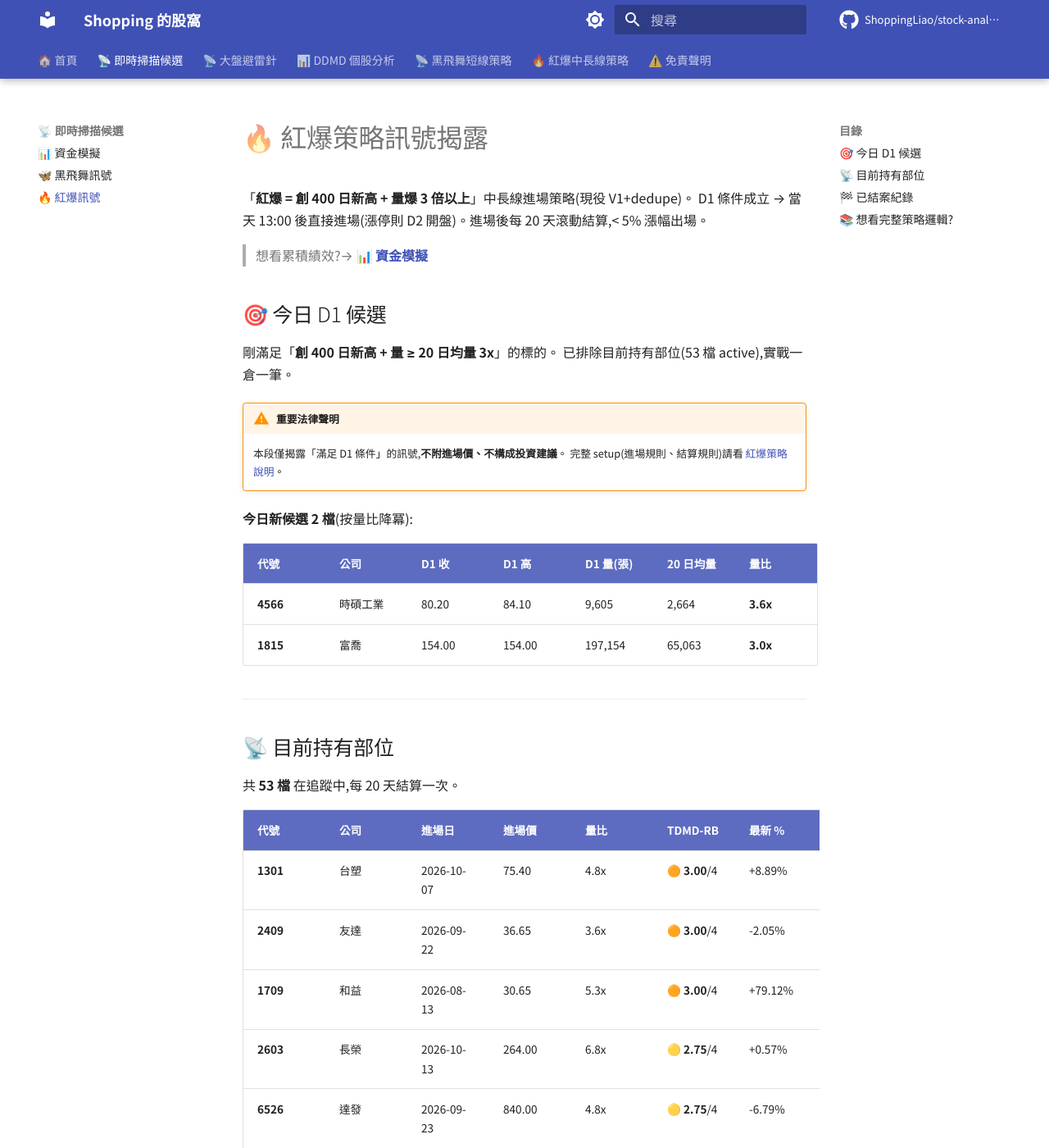
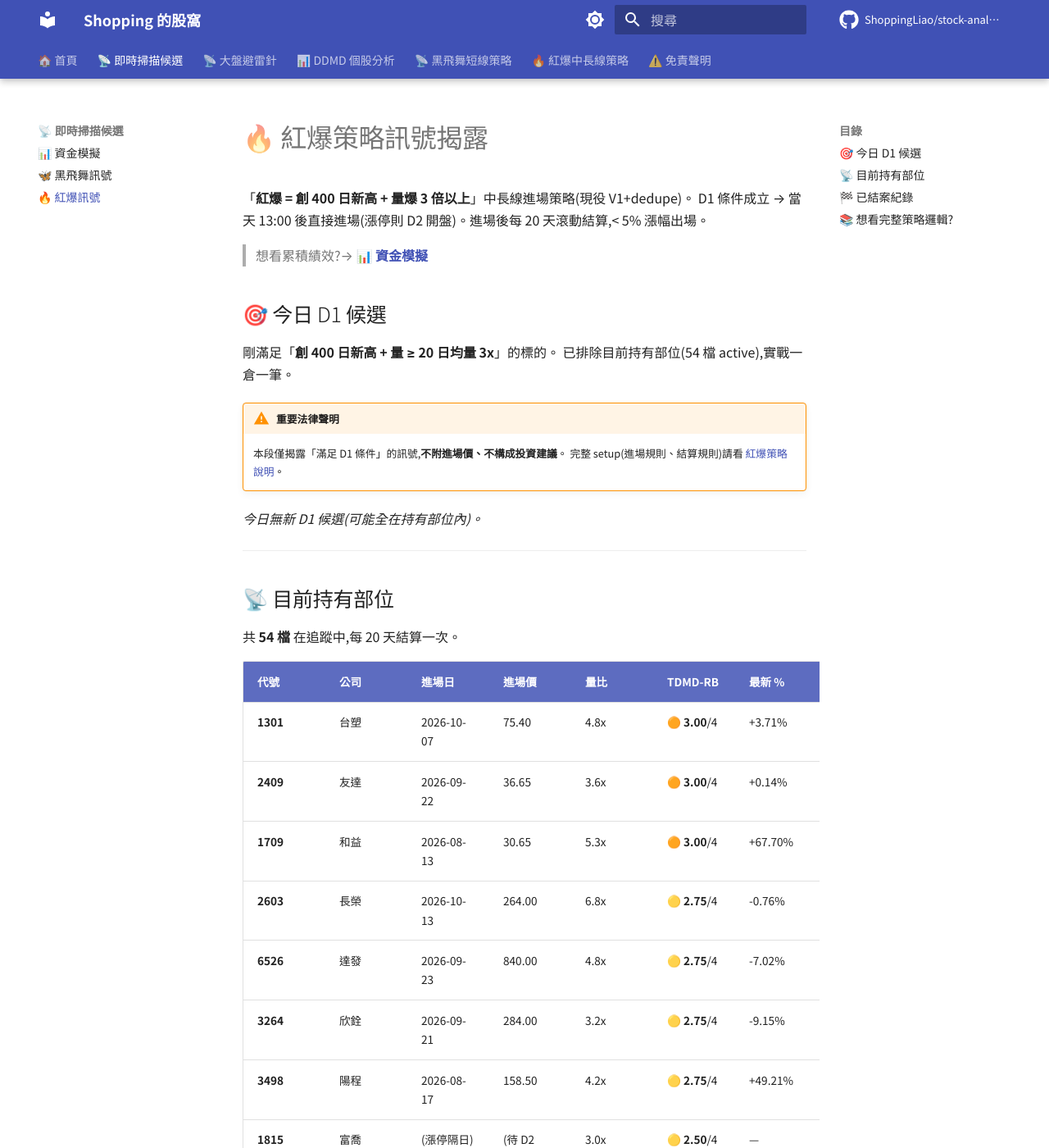
Before and after one commit to ShoppingLiao/stock-analysis-public, an MkDocs documentation site: the page built from docs/signals_red_burst.md, in a window 1280 px wide and 1400 px high. Shown: the whole window at 82% size. Built offline with MkDocs 1.6.1 and Material for MkDocs 9.7.7, drawn with Linux system fonts in a browser that asks for light colours; comment, search, counter and statistics services are not loaded; some of the changed text lies outside the part shown.

Commit message:
docs(signals): update BB + RB + capital (2026-10-19)

```diff
--- a/docs/signals_red_burst.md
+++ b/docs/signals_red_burst.md
@@ -8,80 +8,76 @@ D1 條件成立 → 當天 13:00 後直接進場(漲停則 D2 開盤)。進場
 ## 🎯 今日 D1 候選
 
 剛滿足「**創 400 日新高 + 量 ≥ 20 日均量 3x**」的標的。
-已排除目前持有部位(53 檔 active),實戰一倉一筆。
+已排除目前持有部位(54 檔 active),實戰一倉一筆。
 
 !!! warning "重要法律聲明"
     本段僅揭露「滿足 D1 條件」的訊號,**不附進場價、不構成投資建議**。
     完整 setup(進場規則、結算規則)請看 [紅爆策略說明](about/strategy_red_burst.md)。
 
-**今日新候選 2 檔**(按量比降冪):
-
-| 代號 | 公司 | D1 收 | D1 高 | D1 量(張) | 20 日均量 | 量比 |
-|------|------|-------|-------|-----------|-----------|------|
-| **4566** | 時碩工業 | 80.20 | 84.10 | 9,605 | 2,664 | **3.6x** |
-| **1815** | 富喬 | 154.00 | 154.00 | 197,154 | 65,063 | **3.0x** |
+*今日無新 D1 候選(可能全在持有部位內)。*
 
 ---
 
 ## 📡 目前持有部位
 
-共 **53 檔** 在追蹤中,每 20 天結算一次。
+共 **54 檔** 在追蹤中,每 20 天結算一次。
 
 | 代號 | 公司 | 進場日 | 進場價 | 量比 | TDMD-RB | 最新 % | MFE | MAE | review |
 |------|------|--------|--------|------|---------|--------|-----|-----|--------|
-| **1301** | 台塑 | 2026-10-07 | 75.40 | 4.8x | 🟠 **3.00**/4 | +8.89% | +18.57% | +1.59% | 0/10 |
-| **2409** | 友達 | 2026-09-22 | 36.65 | 3.6x | 🟠 **3.00**/4 | -2.05% | +18.83% | -8.87% | 0/10 |
-| **1709** | 和益 | 2026-08-13 | 30.65 | 5.3x | 🟠 **3.00**/4 | +79.12% | +116.31% | -3.75% | 2/10 |
-| **2603** | 長榮 | 2026-10-13 | 264.00 | 6.8x | 🟡 **2.75**/4 | +0.57% | +2.46% | -3.60% | 0/10 |
-| **6526** | 達發 | 2026-09-23 | 840.00 | 4.8x | 🟡 **2.75**/4 | -6.79% | +5.36% | -10.12% | 0/10 |
-| **3264** | 欣銓 | 2026-09-21 | 284.00 | 3.2x | 🟡 **2.75**/4 | -8.98% | +2.64% | -16.20% | 0/10 |
-| **3498** | 陽程 | 2026-08-17 | 158.50 | 4.2x | 🟡 **2.75**/4 | +49.84% | +62.15% | -3.15% | 2/10 |
-| **6505** | 台塑化 | 2026-10-14 | 119.50 | 4.6x | 🟡 **2.50**/4 | +2.51% | +2.51% | -9.62% | 0/10 |
+| **1301** | 台塑 | 2026-10-07 | 75.40 | 4.8x | 🟠 **3.00**/4 | +3.71% | +18.57% | +1.59% | 0/10 |
+| **2409** | 友達 | 2026-09-22 | 36.65 | 3.6x | 🟠 **3.00**/4 | +0.14% | +18.83% | -8.87% | 0/10 |
+| **1709** | 和益 | 2026-08-13 | 30.65 | 5.3x | 🟠 **3.00**/4 | +67.70% | +116.31% | -3.75% | 2/10 |
+| **2603** | 長榮 | 2026-10-13 | 264.00 | 6.8x | 🟡 **2.75**/4 | -0.76% | +2.46% | -3.60% | 0/10 |
+| **6526** | 達發 | 2026-09-23 | 840.00 | 4.8x | 🟡 **2.75**/4 | -7.02% | +5.36% | -11.43% | 0/10 |
+| **3264** | 欣銓 | 2026-09-21 | 284.00 | 3.2x | 🟡 **2.75**/4 | -9.15% | +2.64% | -16.20% | 0/10 |
+| **3498** | 陽程 | 2026-08-17 | 158.50 | 4.2x | 🟡 **2.75**/4 | +49.21% | +62.15% | -3.15% | 2/10 |
+| **1815** | 富喬 | (漲停隔日) | (待 D2 open) | 3.0x | 🟡 **2.50**/4 | — | — | — | 0/10 |
+| **6505** | 台塑化 | 2026-10-14 | 119.50 | 4.6x | 🟡 **2.50**/4 | -2.93% | +7.11% | -9.62% | 0/10 |
 | **4938** | 和碩 | 2026-10-13 | 102.50 | 8.4x | 🟡 **2.50**/4 | -0.49% | +0.49% | -6.34% | 0/10 |
-| **1326** | 台化 | 2026-10-08 | 77.60 | 3.1x | 🟡 **2.50**/4 | +1.42% | +10.95% | -4.64% | 0/10 |
-| **6672** | 騰輝電子-KY | 2026-10-01 | 405.50 | 3.0x | 🟡 **2.50**/4 | +45.75% | +49.20% | -0.37% | 0/10 |
-| **3094** | 聯傑 | 2026-09-04 | 46.50 | 5.8x | 🟡 **2.50**/4 | +23.44% | +58.06% | -13.33% | 1/10 |
-| **2887** | 台新新光金 | 2026-08-31 | 38.55 | 3.6x | 🟡 **2.50**/4 | +10.12% | +16.21% | +0.78% | 1/10 |
-| **6214** | 精誠 | 2026-08-17 | 175.50 | 10.6x | 🟡 **2.50**/4 | +12.54% | +15.38% | -1.14% | 2/10 |
-| **1434** | 福懋 | 2026-10-14 | 20.70 | 5.7x | 🟡 **2.25**/4 | -1.45% | +0.48% | -5.07% | 0/10 |
-| **6834** | 天二科技 | 2026-10-14 | 162.50 | 3.4x | 🟡 **2.25**/4 | -12.31% | -2.46% | -14.46% | 0/10 |
-| **6278** | 台表科 | 2026-10-13 | 264.00 | 4.4x | 🟡 **2.25**/4 | +13.07% | +19.13% | +6.82% | 0/10 |
-| **9103** | 美德醫療-DR | 2026-10-13 | 7.02 | 22.6x | 🟡 **2.25**/4 | -14.39% | +0.00% | -17.66% | 0/10 |
-| **3265** | 台星科 | 2026-10-12 | 262.00 | 4.4x | 🟡 **2.25**/4 | +2.67% | +11.64% | -4.01% | 0/10 |
-| **6257** | 矽格 | 2026-10-07 | 278.00 | 3.3x | 🟡 **2.25**/4 | -9.35% | +4.86% | -10.25% | 0/10 |
-| **9933** | 中鼎 | 2026-10-05 | 48.75 | 9.2x | 🟡 **2.25**/4 | -11.38% | -4.82% | -14.05% | 0/10 |
-| **2466** | 冠西電 | 2026-10-01 | 128.50 | 3.4x | 🟡 **2.25**/4 | +64.59% | +90.66% | +1.56% | 0/10 |
-| **3219** | 倚強股份 | 2026-09-30 | 131.50 | 4.9x | 🟡 **2.25**/4 | -11.41% | +14.07% | -14.45% | 0/10 |
-| **3518** | 柏騰 | 2026-09-30 | 41.10 | 5.0x | 🟡 **2.25**/4 | -0.85% | +26.52% | -4.87% | 0/10 |
-| **1727** | 中華化 | 2026-09-23 | 116.50 | 3.5x | 🟡 **2.25**/4 | -15.36% | +11.59% | -17.51% | 0/10 |
-| **6168** | 宏齊 | 2026-09-18 | 38.85 | 4.1x | 🟡 **2.25**/4 | -7.85% | +30.24% | -10.42% | 0/10 |
-| **6227** | 茂綸 | 2026-09-17 | 137.50 | 4.3x | 🟡 **2.25**/4 | -6.91% | +10.18% | -10.18% | 0/10 |
-| **2305** | 全友 | 2026-09-15 | 45.60 | 3.3x | 🟡 **2.25**/4 | +24.12% | +63.82% | -3.29% | 1/10 |
-| **6426** | 統新 | 2026-09-08 | 307.00 | 3.8x | 🟡 **2.25**/4 | +6.03% | +34.20% | -6.19% | 1/10 |
-| **2637** | 慧洋-KY | 2026-08-19 | 91.80 | 4.6x | 🟡 **2.25**/4 | +10.57% | +17.65% | -1.96% | 1/10 |
-| **3287** | 廣寰科 | 2026-10-15 | 58.70 | 10.0x | 🟡 **2.00**/4 | +1.53% | +5.45% | -1.02% | 0/10 |
-| **6108** | 競國 | 2026-10-14 | 28.85 | 3.8x | 🟡 **2.00**/4 | +6.93% | +9.53% | -1.73% | 0/10 |
-| **3580** | 友威科 | 2026-10-13 | 115.00 | 5.7x | 🟡 **2.00**/4 | +5.65% | +9.13% | -3.91% | 0/10 |
-| **1312** | 國喬 | 2026-10-12 | 16.05 | 7.0x | 🟡 **2.00**/4 | +0.62% | +19.00% | -1.87% | 0/10 |
-| **4167** | 松瑞藥 | 2026-10-12 | 21.65 | 10.3x | 🟡 **2.00**/4 | +0.69% | +3.93% | -2.08% | 0/10 |
-| **2241** | 艾姆勒 | 2026-10-08 | 50.50 | 8.3x | 🟡 **2.00**/4 | -3.96% | +5.54% | -7.92% | 0/10 |
-| **3693** | 營邦 | 2026-10-08 | 736.00 | 3.8x | 🟡 **2.00**/4 | -2.85% | +3.12% | -6.11% | 0/10 |
-| **2340** | 台亞 | 2026-10-02 | 45.75 | 5.9x | 🟡 **2.00**/4 | +10.16% | +23.72% | -4.92% | 0/10 |
-| **6532** | 瑞耘 | 2026-10-01 | 122.50 | 6.5x | 🟡 **2.00**/4 | +0.41% | +7.76% | -15.51% | 0/10 |
-| **6456** | GIS-KY | 2026-09-30 | 92.00 | 9.3x | 🟡 **2.00**/4 | -4.24% | +17.39% | -6.41% | 0/10 |
-| **1560** | 中砂 | 2026-09-11 | 790.00 | 3.6x | 🟡 **2.00**/4 | +10.63% | +34.18% | -6.96% | 1/10 |
-| **6218** | 豪勉 | 2026-09-08 | 46.70 | 4.8x | 🟡 **2.00**/4 | +13.70% | +47.75% | -7.39% | 1/10 |
-| **2221** | 大甲 | 2026-09-02 | 83.20 | 3.1x | 🟡 **2.00**/4 | +46.63% | +137.98% | +0.60% | 1/10 |
-| **2606** | 裕民 | 2026-08-24 | 72.30 | 3.0x | 🟡 **2.00**/4 | +4.01% | +13.00% | -3.18% | 1/10 |
-| **2030** | 彰源 | 2026-08-10 | 20.45 | 11.6x | 🟡 **2.00**/4 | +43.28% | +95.60% | +0.00% | 2/10 |
-| **6668** | 中揚光 | 2026-10-14 | 64.80 | 3.6x | ⚪ **1.75**/4 | +5.40% | +5.40% | -5.56% | 0/10 |
-| **6226** | 光鼎 | 2026-08-31 | 31.60 | 3.4x | ⚪ **1.75**/4 | +28.16% | +63.61% | -6.96% | 1/10 |
-| **2033** | 佳大 | 2026-08-28 | 25.65 | 3.6x | ⚪ **1.75**/4 | +133.14% | +133.14% | -8.77% | 1/10 |
-| **4903** | 聯光通 | 2026-10-14 | 53.90 | 4.5x | ⚪ **1.50**/4 | +7.61% | +7.61% | -2.78% | 0/10 |
-| **2020** | 美亞 | 2026-10-01 | 26.20 | 25.5x | ⚪ **1.50**/4 | -7.06% | +6.11% | -10.31% | 0/10 |
-| **6133** | 金橋 | 2026-09-30 | 29.60 | 4.9x | ⚪ **1.50**/4 | -14.86% | +4.73% | -16.22% | 0/10 |
-| **6933** | AMAX-KY | 2026-09-18 | 342.00 | 3.0x | ⚪ **1.50**/4 | +32.02% | +32.02% | -7.60% | 0/10 |
-| **8227** | 巨有科技 | 2026-09-14 | 241.00 | 11.9x | ⚪ **1.50**/4 | +17.01% | +59.54% | -0.83% | 1/10 |
+| **1326** | 台化 | 2026-10-08 | 77.60 | 3.1x | 🟡 **2.50**/4 | -2.71% | +10.95% | -4.64% | 0/10 |
+| **6672** | 騰輝電子-KY | 2026-10-01 | 405.50 | 3.0x | 🟡 **2.50**/4 | +38.59% | +49.20% | -0.37% | 0/10 |
+| **3094** | 聯傑 | 2026-09-04 | 46.50 | 5.8x | 🟡 **2.50**/4 | +20.43% | +58.06% | -13.33% | 1/10 |
+| **2887** | 台新新光金 | 2026-08-31 | 38.55 | 3.6x | 🟡 **2.50**/4 | +9.86% | +16.21% | +0.78% | 1/10 |
+| **6214** | 精誠 | 2026-08-17 | 175.50 | 10.6x | 🟡 **2.50**/4 | +11.97% | +15.38% | -1.14% | 2/10 |
+| **1434** | 福懋 | 2026-10-14 | 20.70 | 5.7x | 🟡 **2.25**/4 | -3.86% | +0.48% | -5.07% | 0/10 |
+| **6834** | 天二科技 | 2026-10-14 | 162.50 | 3.4x | 🟡 **2.25**/4 | -17.85% | -2.46% | -20.92% | 0/10 |
+| **6278** | 台表科 | 2026-10-13 | 264.00 | 4.4x | 🟡 **2.25**/4 | +9.66% | +19.13% | +4.55% | 0/10 |
+| **9103** | 美德醫療-DR | 2026-10-13 | 7.02 | 22.6x | 🟡 **2.25**/4 | -18.52% | +0.00% | -18.80% | 0/10 |
+| **3265** | 台星科 | 2026-10-12 | 262.00 | 4.4x | 🟡 **2.25**/4 | -4.20% | +11.64% | -6.49% | 0/10 |
+| **6257** | 矽格 | 2026-10-07 | 278.00 | 3.3x | 🟡 **2.25**/4 | -11.15% | +4.86% | -15.47% | 0/10 |
+| **9933** | 中鼎 | 2026-10-05 | 48.75 | 9.2x | 🟡 **2.25**/4 | -12.31% | -4.82% | -14.05% | 0/10 |
+| **2466** | 冠西電 | 2026-10-01 | 128.50 | 3.4x | 🟡 **2.25**/4 | +75.88% | +90.66% | +1.56% | 0/10 |
+| **3219** | 倚強股份 | 2026-09-30 | 131.50 | 4.9x | 🟡 **2.25**/4 | -15.59% | +14.07% | -17.11% | 0/10 |
+| **3518** | 柏騰 | 2026-09-30 | 41.10 | 5.0x | 🟡 **2.25**/4 | -4.38% | +26.52% | -7.06% | 0/10 |
+| **1727** | 中華化 | 2026-09-23 | 116.50 | 3.5x | 🟡 **2.25**/4 | -16.74% | +11.59% | -18.63% | 0/10 |
+| **6168** | 宏齊 | 2026-09-18 | 38.85 | 4.1x | 🟡 **2.25**/4 | -8.11% | +30.24% | -11.97% | 0/10 |
+| **6227** | 茂綸 | 2026-09-17 | 137.50 | 4.3x | 🟡 **2.25**/4 | -9.82% | +10.18% | -10.18% | 0/10 |
+| **2305** | 全友 | 2026-09-15 | 45.60 | 3.3x | 🟡 **2.25**/4 | +21.93% | +63.82% | -3.29% | 1/10 |
+| **6426** | 統新 | 2026-09-08 | 307.00 | 3.8x | 🟡 **2.25**/4 | +6.84% | +34.20% | -6.19% | 1/10 |
+| **3287** | 廣寰科 | 2026-10-15 | 58.70 | 10.0x | 🟡 **2.00**/4 | +11.58% | +11.58% | -1.02% | 0/10 |
+| **6108** | 競國 | 2026-10-14 | 28.85 | 3.8x | 🟡 **2.00**/4 | +9.53% | +15.08% | -1.73% | 0/10 |
+| **3580** | 友威科 | 2026-10-13 | 115.00 | 5.7x | 🟡 **2.00**/4 | +2.61% | +10.00% | -3.91% | 0/10 |
+| **1312** | 國喬 | 2026-10-12 | 16.05 | 7.0x | 🟡 **2.00**/4 | -5.30% | +19.00% | -5.30% | 0/10 |
+| **4167** | 松瑞藥 | 2026-10-12 | 21.65 | 10.3x | 🟡 **2.00**/4 | -4.62% | +3.93% | -5.54% | 0/10 |
+| **2241** | 艾姆勒 | 2026-10-08 | 50.50 | 8.3x | 🟡 **2.00**/4 | -3.86% | +5.54% | -7.92% | 0/10 |
+| **3693** | 營邦 | 2026-10-08 | 736.00 | 3.8x | 🟡 **2.00**/4 | -4.35% | +3.12% | -10.60% | 0/10 |
+| **2340** | 台亞 | 2026-10-02 | 45.75 | 5.9x | 🟡 **2.00**/4 | +4.26% | +23.72% | -4.92% | 0/10 |
+| **6532** | 瑞耘 | 2026-10-01 | 122.50 | 6.5x | 🟡 **2.00**/4 | +1.22% | +7.76% | -15.51% | 0/10 |
+| **6456** | GIS-KY | 2026-09-30 | 92.00 | 9.3x | 🟡 **2.00**/4 | -8.26% | +17.39% | -9.46% | 0/10 |
+| **1560** | 中砂 | 2026-09-11 | 790.00 | 3.6x | 🟡 **2.00**/4 | +9.75% | +34.18% | -6.96% | 1/10 |
+| **6218** | 豪勉 | 2026-09-08 | 46.70 | 4.8x | 🟡 **2.00**/4 | +14.13% | +47.75% | -7.39% | 1/10 |
+| **2221** | 大甲 | 2026-09-02 | 83.20 | 3.1x | 🟡 **2.00**/4 | +41.23% | +137.98% | +0.60% | 1/10 |
+| **2606** | 裕民 | 2026-08-24 | 72.30 | 3.0x | 🟡 **2.00**/4 | +0.97% | +13.00% | -3.18% | 1/10 |
+| **2030** | 彰源 | 2026-08-10 | 20.45 | 11.6x | 🟡 **2.00**/4 | +41.81% | +95.60% | +0.00% | 2/10 |
+| **6668** | 中揚光 | 2026-10-14 | 64.80 | 3.6x | ⚪ **1.75**/4 | -5.09% | +5.40% | -5.56% | 0/10 |
+| **6226** | 光鼎 | 2026-08-31 | 31.60 | 3.4x | ⚪ **1.75**/4 | +31.96% | +63.61% | -6.96% | 1/10 |
+| **2033** | 佳大 | 2026-08-28 | 25.65 | 3.6x | ⚪ **1.75**/4 | +156.14% | +156.14% | -8.77% | 1/10 |
+| **4903** | 聯光通 | 2026-10-14 | 53.90 | 4.5x | ⚪ **1.50**/4 | -0.37% | +10.02% | -2.78% | 0/10 |
+| **2020** | 美亞 | 2026-10-01 | 26.20 | 25.5x | ⚪ **1.50**/4 | -8.40% | +6.11% | -10.31% | 0/10 |
+| **6133** | 金橋 | 2026-09-30 | 29.60 | 4.9x | ⚪ **1.50**/4 | -16.72% | +4.73% | -19.26% | 0/10 |
+| **6933** | AMAX-KY | 2026-09-18 | 342.00 | 3.0x | ⚪ **1.50**/4 | +18.86% | +34.65% | -7.60% | 0/10 |
+| **8227** | 巨有科技 | 2026-09-14 | 241.00 | 11.9x | ⚪ **1.50**/4 | +15.15% | +59.54% | -0.83% | 1/10 |
+| **4566** | 時碩工業 | 2026-10-19 | 80.20 | 3.6x | ⚪ **1.25**/4 | — | — | — | 0/10 |
 
 > TDMD-RB:🔴 主力(4)/🟠 中倉(3)/🟡 試單(2)/⚪ 觀察(<2)。T=突破力道+多頭陡峭、D=量爆強度、M=籌碼三條合一、Dr=LLM 題材。
 
@@ -89,18 +85,19 @@ D1 條件成立 → 當天 13:00 後直接進場(漲停則 D2 開盤)。進場
 
 ## 🏁 已結案紀錄
 
-共 **261 筆** 已結案,勝率 **30.7%**,平均報酬 **-2.93%**
+共 **262 筆** 已結案,勝率 **30.9%**,平均報酬 **-2.88%**
 
 | 代號 | 公司 | 進場日 | 出場日 | 進場價 | 出場價 | 報酬 | 出場原因 |
 |------|------|--------|--------|--------|--------|------|---------|
+| 2637 | 慧洋-KY | 2026-08-19 | 2026-10-19 | 91.80 | 100.00 | **+8.93%** | 40 天結算 漲幅 -2.44% < 5% |
 | 2069 | 運錩 | 2026-09-11 | 2026-10-14 | 24.65 | 24.40 | -1.01% | 20 天結算 漲幅 -1.01% < 5% |
 | 6179 | 亞通 | 2026-09-10 | 2026-10-13 | 38.20 | 37.50 | -1.83% | 20 天結算 漲幅 -1.83% < 5% |
 | 6617 | 共信-KY | 2026-09-08 | 2026-10-08 | 134.50 | 119.00 | -11.52% | 20 天結算 漲幅 -11.52% < 5% |
+| 8039 | 台虹 | 2026-07-14 | 2026-10-08 | 185.50 | 305.50 | **+64.69%** | 60 天結算 漲幅 3.74% < 5% |
 | 2465 | 麗臺 | 2026-08-11 | 2026-10-08 | 86.90 | 85.70 | -1.38% | 40 天結算 漲幅 -11.56% < 5% |
-| 8039 | 台虹 | 2026-07-14 | 2026-10-08 | 185.50 | 305.50 | **+64.69%** | 60 天結算 漲幅 3.74% < 5% |
+| 2395 | 研華 | 2026-07-09 | 2026-10-06 | 547.00 | 738.00 | **+34.92%** | 60 天結算 漲幅 3.80% < 5% |
+| 6538 | 倉和 | 2026-09-04 | 2026-10-06 | 300.00 | 302.00 | **+0.67%** | 20 天結算 漲幅 0.67% < 5% |
 | 2464 | 盟立 | 2026-09-04 | 2026-10-06 | 211.00 | 182.50 | -13.51% | 20 天結算 漲幅 -13.51% < 5% |
-| 6538 | 倉和 | 2026-09-04 | 2026-10-06 | 300.00 | 302.00 | **+0.67%** | 20 天結算 漲幅 0.67% < 5% |
-| 2395 | 研華 | 2026-07-09 | 2026-10-06 | 547.00 | 738.00 | **+34.92%** | 60 天結算 漲幅 3.80% < 5% |
 | 2845 | 遠東銀 | 2026-09-03 | 2026-10-05 | 13.65 | 12.80 | -6.23% | 20 天結算 漲幅 -6.23% < 5% |
 | 2301 | 光寶科 | 2026-08-05 | 2026-10-02 | 249.00 | 281.50 | **+13.05%** | 40 天結算 漲幅 -10.63% < 5% |
 | 3141 | 晶宏 | 2026-09-02 | 2026-10-02 | 93.50 | 87.10 | -6.84% | 20 天結算 漲幅 -6.84% < 5% |
@@ -108,11 +105,10 @@ D1 條件成立 → 當天 13:00 後直接進場(漲停則 D2 開盤)。進場
 | 3406 | 玉晶光 | 2026-08-31 | 2026-09-30 | 916.00 | 890.00 | -2.84% | 20 天結算 漲幅 -2.84% < 5% |
 | 2491 | 吉祥全 | 2026-08-28 | 2026-09-29 | 56.40 | 40.20 | -28.72% | 20 天結算 漲幅 -28.72% < 5% |
 | 4939 | 亞電 | 2026-08-28 | 2026-09-29 | 92.80 | 75.30 | -18.86% | 20 天結算 漲幅 -18.86% < 5% |
+| 6547 | 高端疫苗 | 2026-08-27 | 2026-09-24 | 63.10 | 59.80 | -5.23% | 20 天結算 漲幅 -5.23% < 5% |
 | 2351 | 順德 | 2026-08-27 | 2026-09-24 | 240.00 | 219.50 | -8.54% | 20 天結算 漲幅 -8.54% < 5% |
-| 6547 | 高端疫苗 | 2026-08-27 | 2026-09-24 | 63.10 | 59.80 | -5.23% | 20 天結算 漲幅 -5.23% < 5% |
 | 2426 | 鼎元 | 2026-08-26 | 2026-09-23 | 99.80 | 97.80 | -2.00% | 20 天結算 漲幅 -2.00% < 5% |
 | 2615 | 萬海 | 2026-08-24 | 2026-09-21 | 124.50 | 117.00 | -6.02% | 20 天結算 漲幅 -6.02% < 5% |
-| 2851 | 中再保 | 2026-08-21 | 2026-09-18 | 47.10 | 47.00 | -0.21% | 20 天結算 漲幅 -0.21% < 5% |
 
 *僅顯示最近 20 筆,完整紀錄會累積在內部 journal。*
 
```
Also changed, not shown: docs/signals_capital.md (+7 -7 lines).
